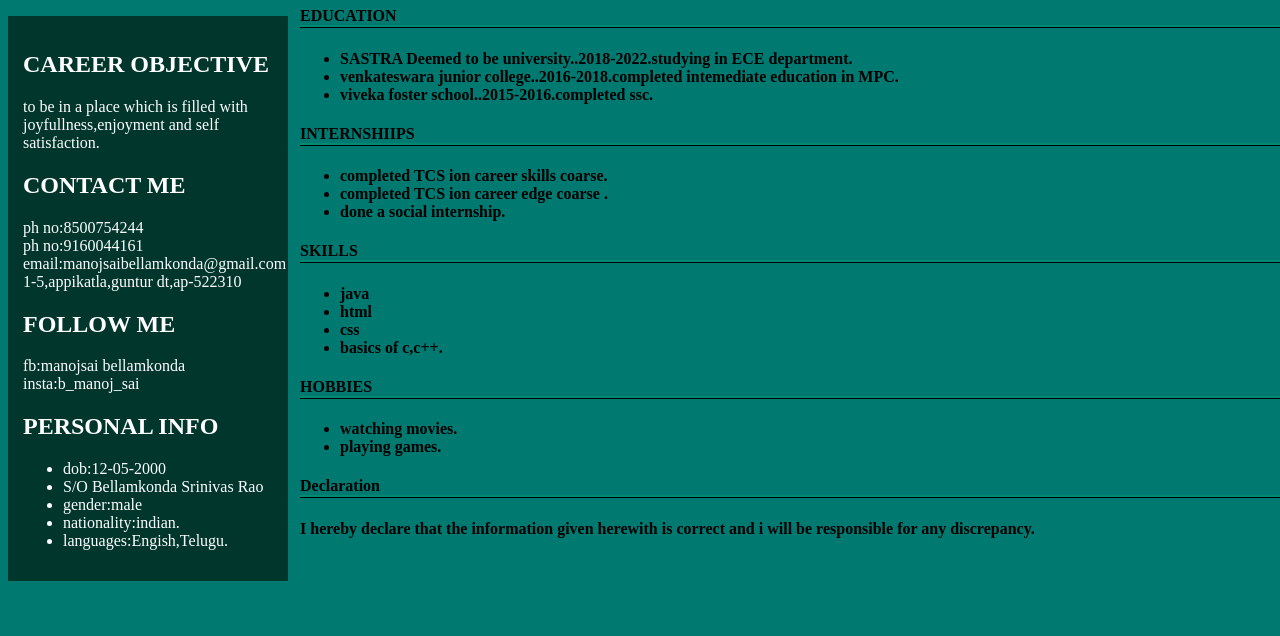
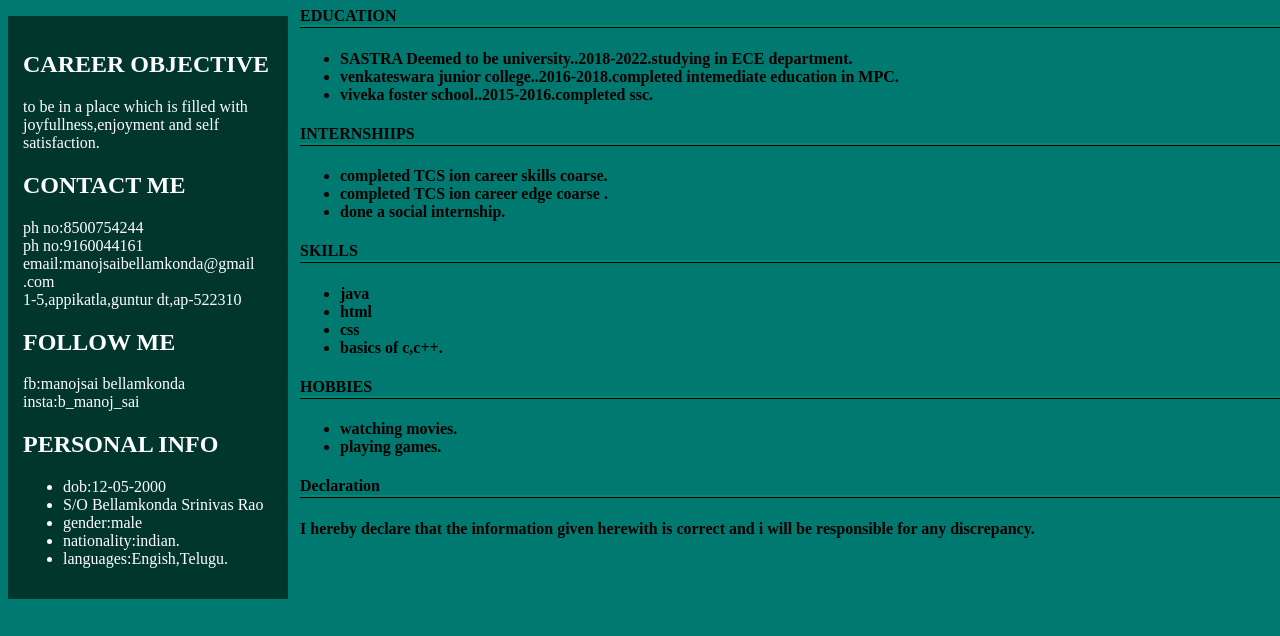
Before and after one commit to bmanojsai/resume-manoj, a plain HTML site: page index.html in a window 1280 px wide. Shown: the part 164-800 px from the top of the page. Drawn offline with Linux system fonts and the light colour scheme.

Commit message:
Update index.html

```diff
--- a/index.html
+++ b/index.html
@@ -61,7 +61,7 @@
   <h2>CAREER OBJECTIVE</h2>
   <p>to be in a place which is filled with joyfullness,enjoyment and self satisfaction.</p>
   <h2>CONTACT ME</h2>
-  <p>ph no:8500754244<br>ph no:9160044161<br>email:manojsaibellamkonda@gmail.com<br>1-5,appikatla,guntur dt,ap-522310</p>
+  <p>ph no:8500754244<br>ph no:9160044161<br>email:manojsaibellamkonda@gmail<br>.com<br>1-5,appikatla,guntur dt,ap-522310</p>
   <h2>FOLLOW ME</h2>
   <p>fb:manojsai bellamkonda<br>insta:b_manoj_sai</p>
   <h2>PERSONAL INFO</h2>
```
